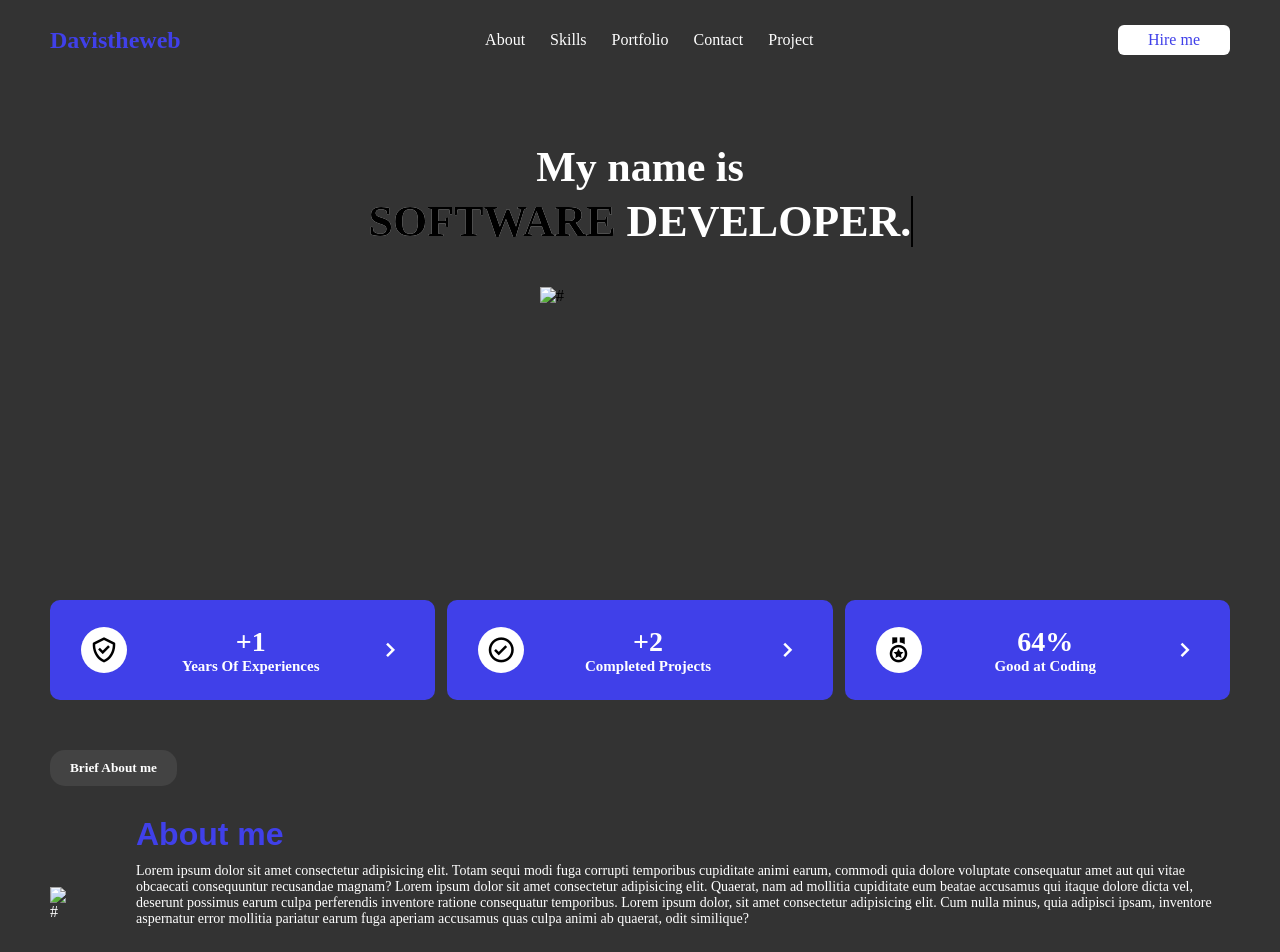
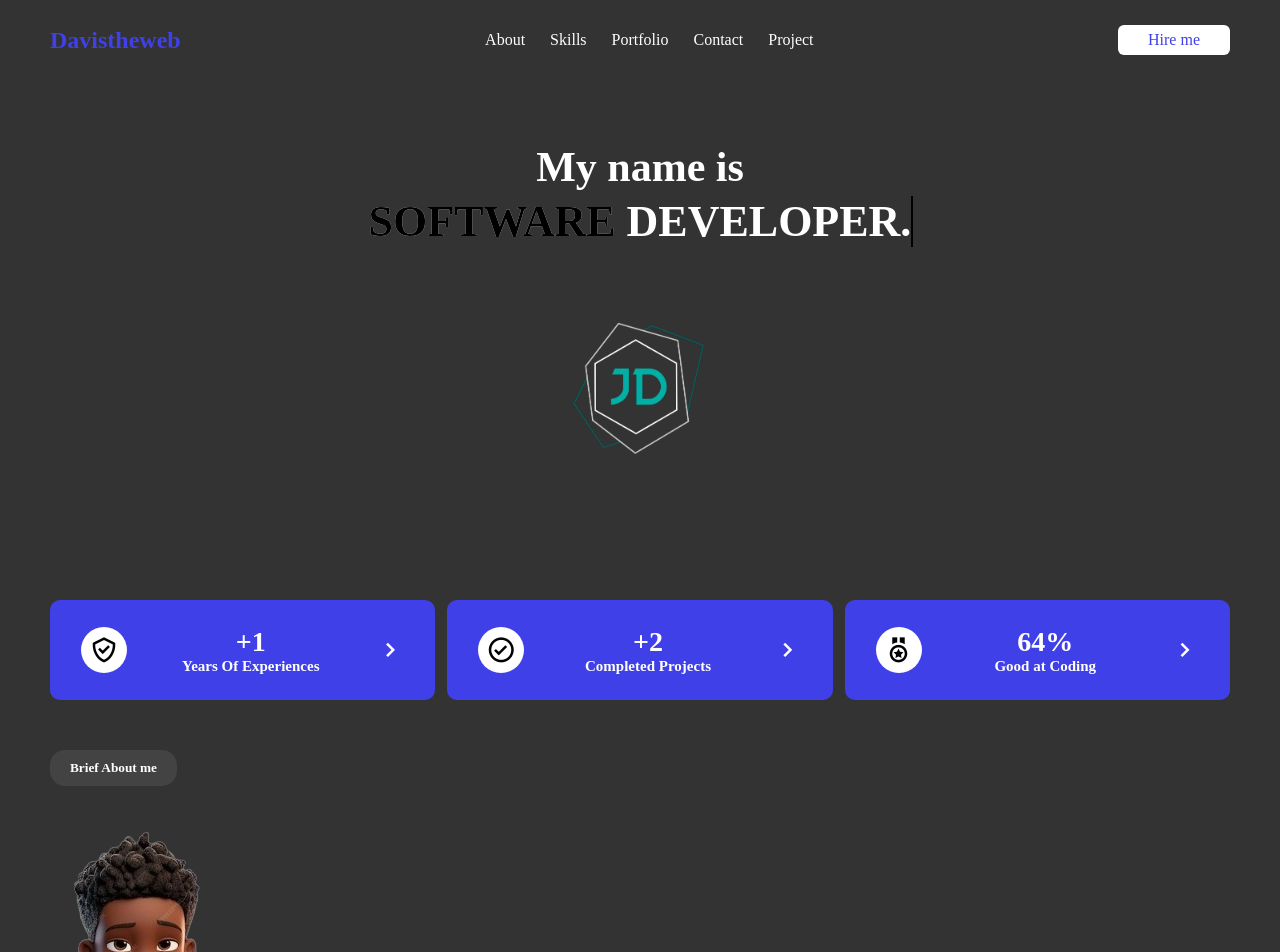
Before and after one commit to davistheweb/davistheweb.github.io, a plain HTML site: page portfoilo.html in a window 1280 px wide. Shown: the top 952 px of the page. Drawn offline with nearby package versions, Linux system fonts and the light colour scheme; a web font is replaced by a local one.

Commit message:
Update portfoilo.html

```diff
--- a/portfoilo.html
+++ b/portfoilo.html
@@ -10,7 +10,7 @@
         crossorigin="anonymous" referrerpolicy="no-referrer" />
     <link href='https://unpkg.com/boxicons@2.1.4/css/boxicons.min.css' rel='stylesheet'>
     <link rel="stylesheet" href="portfoilo.css">
-    <link rel="icon" href="img/dlogo.png">
+    <link rel="icon" href="dlogo.png">
     <title>davistheweb.dev</title>
 </head>
 
@@ -30,7 +30,7 @@
     <div class="main">
         <h4>My name is <span id="name" class="multiple-text"></span></h4>
         <p class="title" data-text="SOFTWARE">SOFTWARE DEVELOPER.</p>
-        <img src="img/dlogo.png" alt="#">
+        <img src="dlogo.png" alt="#">
     </div>
     <!--
     <div class="socials">
@@ -75,7 +75,7 @@
 
     <h5 class="seprator">Brief About me</h5>
     <div class="about">
-        <img src="img/JCartn.png" alt="#">
+        <img src="JCartn.png" alt="#">
         <div class="info">
             <h3>About me</h3>
             <p>Lorem ipsum dolor sit amet consectetur adipisicing elit. Totam sequi modi fuga corrupti temporibus
```
